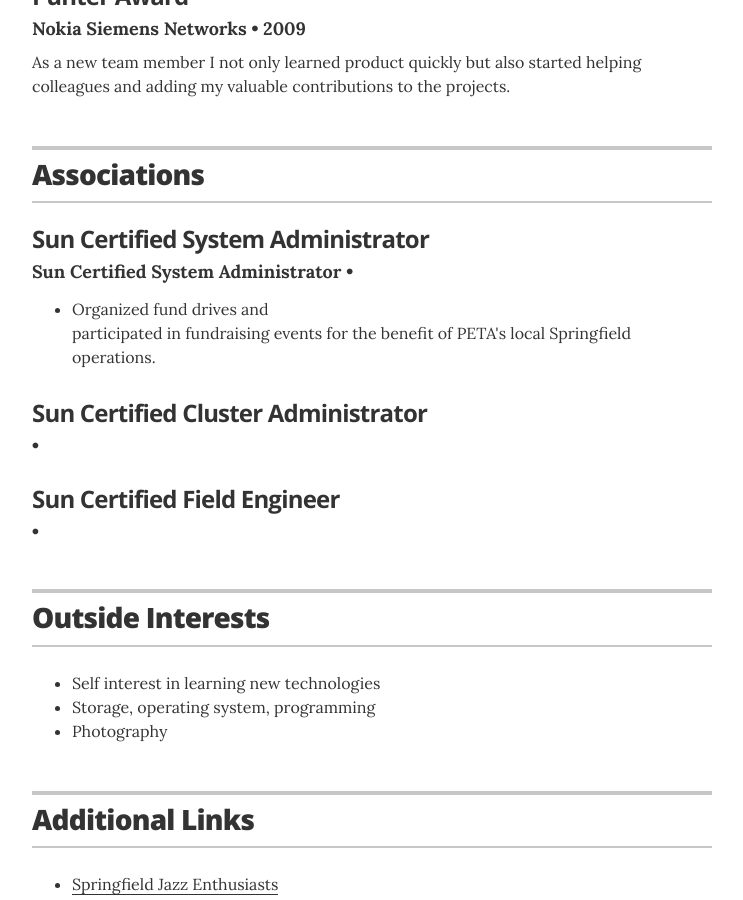
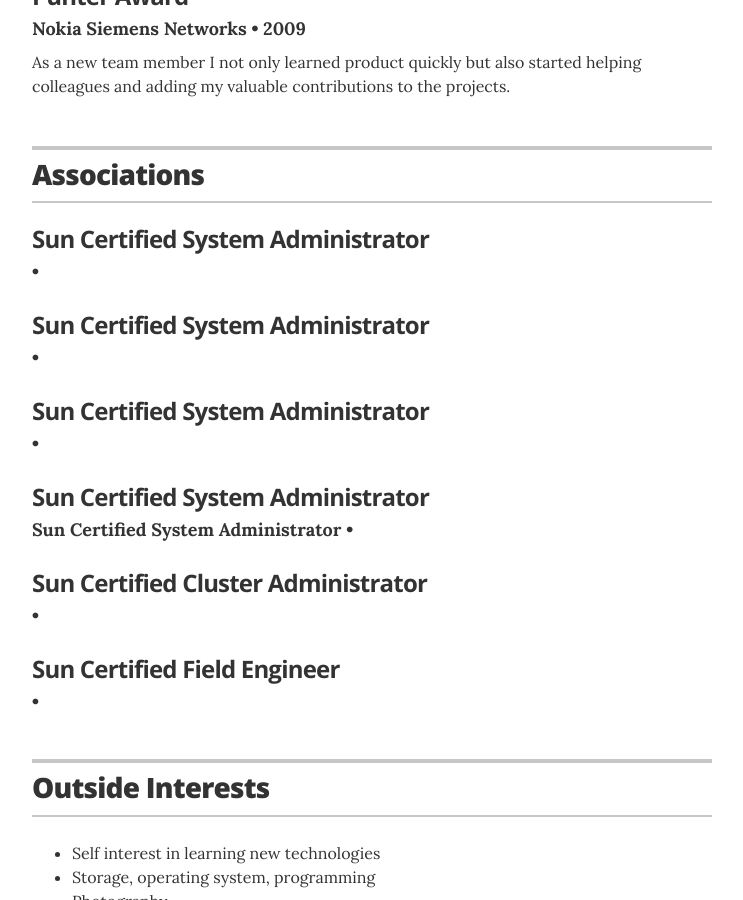
Before and after one commit to nitinkushwah/nitinkushwah.github.io, a Jekyll site: the page built from index.html, in a window 1280 px wide and 900 px high, scrolled down 3598 px. Shown: the whole window, without its empty margins (268-1011 px from the left). Built offline with Jekyll 4.4.1, drawn with Linux system fonts in a browser that asks for light colours.

Commit message:
Update associations.yml

```diff
--- a/_data/associations.yml
+++ b/_data/associations.yml
@@ -1,12 +1,15 @@
 # Associations
 # comment out the urls if you do not wish to display them
 
+- organization: Sun Certified System Administrator
+- organization: Sun Certified System Administrator
+- organization: Sun Certified System Administrator
 - organization: Sun Certified System Administrator
   role: Sun Certified System Administrator
   role: Sun Certified System Administrator
   #year: 2001 &mdash; 2010
   #url: https://www.peta.org/
-  summary: <ul class="resume-item-list"><li>Organized fund drives and</li> participated in fundraising events for the benefit of PETA's local Springfield operations.
+ # summary: Organized fund drives and participated in fundraising events for the benefit of PETA's local Springfield operations.
 
 
 - organization: Sun Certified Cluster Administrator
```
